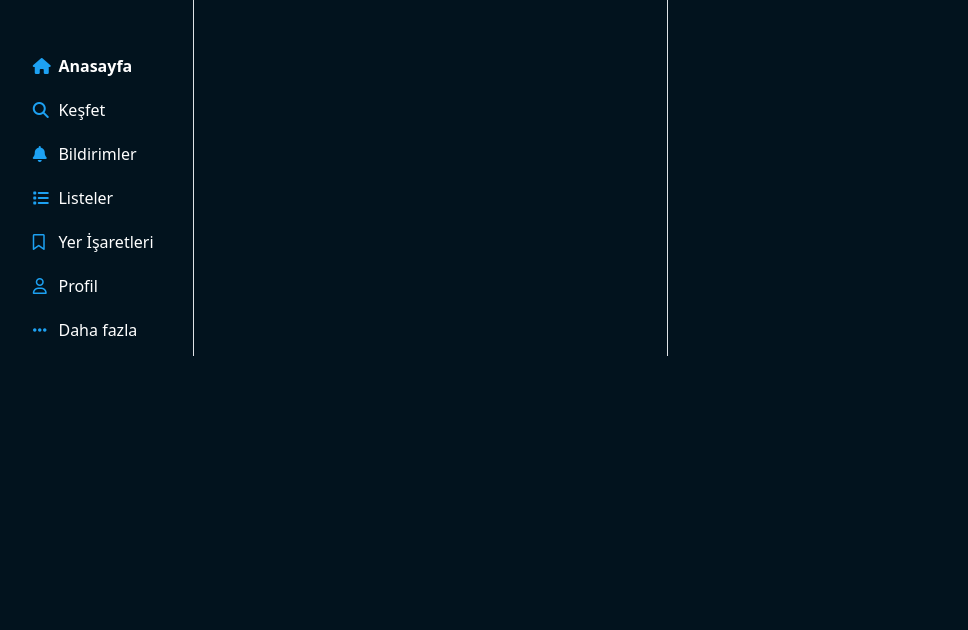
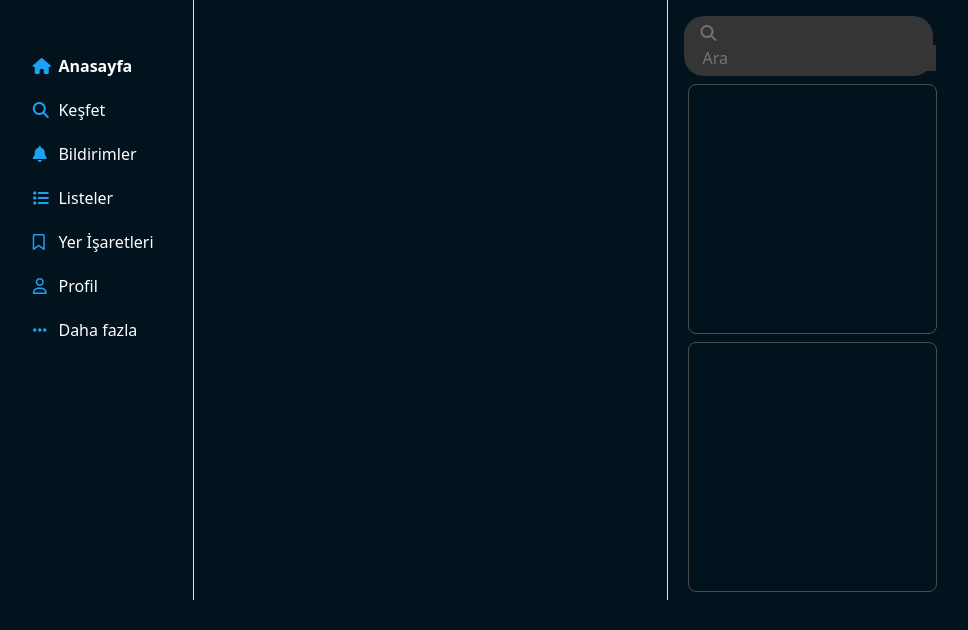
Before and after one commit to bilgejava6/JavaBoost15_Proje_java15x, a React (Create React App) app: page / in a window 1280 px wide. Shown: the top 630 px of the page, without its empty margins (162-1130 px from the left). Built offline with nearby package versions, Linux system fonts and the light colour scheme.

Commit message:
sağ menüler için div eklendi.

```diff
--- a/src/component/atoms/LeftButtons.css
+++ b/src/component/atoms/LeftButtons.css
@@ -3,7 +3,7 @@
 }
 
 .x-btn-hover:hover{
-    background-color: bisque;
+    background-color: #071d2b;
     border-radius: 20px;
     cursor: pointer;
 }
--- /dev/null
+++ b/src/component/atoms/SearchInput.css
@@ -0,0 +1,19 @@
+.x-search-input{
+    padding: 5px;
+    background-color: rgb(54, 53, 53);
+    width: 70%;
+    margin-left: 1%;
+    border-radius: 20px;
+}
+
+.x-search-text{
+    color:rgb(113, 113, 113);
+    background-color: rgb(54, 53, 53);
+    outline: none;
+    border: none;
+}
+
+.x-search-input:focus-within{
+    border: 1px solid #1da1f2;
+
+}
--- /dev/null
+++ b/src/component/atoms/SearchInput.tsx
@@ -0,0 +1,19 @@
+import React,{useState} from 'react'
+import './SearchInput.css'
+function SearchInput() {
+  const [focus, setfocus] = useState({})
+  return (
+    <div className="col">
+        <div className="row x-search-input align-items-center">
+            <div className="col-1">
+                <i className="fa-solid fa-magnifying-glass" style={{color: 'rgb(113, 113, 113)'}}></i>
+            </div>
+            <div className="col">
+                <input className='x-search-text' type="text" placeholder='Ara'/>
+            </div>
+        </div>
+    </div>
+  )
+}
+
+export default SearchInput
--- a/src/page/HomePage.css
+++ b/src/page/HomePage.css
@@ -1,3 +1,11 @@
 body{
     background-color: #02131e;
 }
+.x-rigth-section{
+        border: 1px solid rgb(78, 77, 77);
+        border-radius: 15px;
+        width: 70%;
+        margin-left: 1%;
+        margin-top: 15px;
+        min-height: 250px;
+}
--- a/src/page/HomePage.tsx
+++ b/src/page/HomePage.tsx
@@ -1,6 +1,7 @@
 import React from 'react'
 import LeftMenuComponent from '../component/molecules/LeftMenuComponent'
 import './HomePage.css'
+import SearchInput from '../component/atoms/SearchInput'
 function HomePage() {
   return (
     <div className="container">
@@ -12,7 +13,15 @@ function HomePage() {
 
         </div>
         <div className="col-4">
+          <div className="row mt-3">
+              <SearchInput />
+          </div>
+          <div className="row rounded-3 m-2 x-rigth-section">
 
+          </div>
+          <div className="row rounded-3 m-2 x-rigth-section">
+
+          </div>
         </div>
       </div>
     </div>
```
